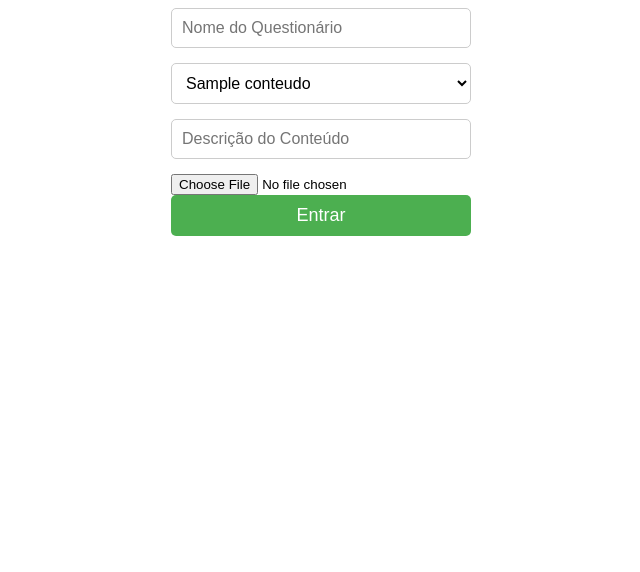
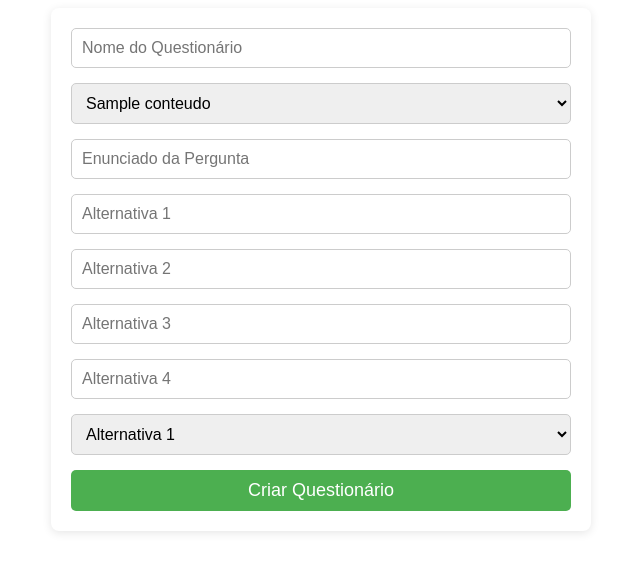
Before and after one commit to NagueAbiviolo/KineBioHub, a Django app: page /auth/add_questionario/ in a window 1280 px wide. Shown: the top 572 px of the page, without its empty margins (319-959 px from the left). Run offline with Django 5.2, Linux system fonts and the light colour scheme; a user stored in the database is signed in; tables that the repository leaves empty hold one stand-in row (values such as "Sample post").

Commit message:
Add files via upload

```diff
--- a/app/models.py
+++ b/app/models.py
@@ -13,7 +13,8 @@ class Disciplina(models.Model):
 
 
 class Conteudo(models.Model):
-    titulo = models.CharField(max_length=100, null=True)
+    disciplina = models.ForeignKey(Disciplina, on_delete=models.CASCADE, null=True)
+    titulo = models.CharField(max_length=100)
     descricao = models.TextField()
     imagens = models.ImageField(upload_to="imagens/", blank=True, null=True)
 
@@ -21,7 +22,7 @@ class Conteudo(models.Model):
         verbose_name_plural = "Conteúdos"
 
     def __str__(self):
-        return self.titulo
+        return self.titulo if self.titulo else "Titulo desconhecido"
 
 
 class Questionario(models.Model):
@@ -33,6 +34,15 @@ class Questionario(models.Model):
 
     def __str__(self):
         return self.nome
+
+    def add_pergunta(self, enunciado, alternativas, alternativa_correta):
+        pergunta = Pergunta.objects.create(
+            questionario=self,
+            enunciado=enunciado,
+            alternativa_correta=alternativa_correta,
+        )
+        pergunta.alternativas.set(alternativas)
+        return pergunta
 
 
 class Alternativa(models.Model):
@@ -61,7 +71,9 @@ class Pergunta(models.Model):
 
     def clean(self):
         if self.alternativa_correta not in self.alternativas.all():
-            raise ValidationError("A alternativa correta não está entre as alternativas fornecidas.")
+            raise ValidationError(
+                "A alternativa correta não está entre as alternativas fornecidas."
+            )
 
     def save(self, *args, **kwargs):
         self.clean()
--- a/app/templates/add_questionario.html
+++ b/app/templates/add_questionario.html
@@ -1,19 +1,22 @@
 <!DOCTYPE html>
-<html lang="en">
+<html lang="pt-BR">
 <head>
     <meta charset="UTF-8">
     <meta name="viewport" content="width=device-width, initial-scale=1.0">
-    <title>Document</title>
+    <title>Adicionar Questionário</title>
     <style>
         /* Estilos para o formulário */
         form {
             display: flex;
             flex-direction: column;
-            width: 300px;
+            max-width: 500px;
             margin: 0 auto;
+            padding: 20px;
+            background-color: #fff;
+            border-radius: 8px;
+            box-shadow: 0 2px 10px rgba(0, 0, 0, 0.1);
         }
 
-        /* Estilo para o input de texto */
         input[type="text"], select {
             padding: 10px;
             margin-bottom: 15px;
@@ -24,24 +27,6 @@
             box-sizing: border-box;
         }
 
-        /* Estilo para o select */
-        select {
-            padding: 10px;
-            font-size: 16px;
-            background-color: #fff;
-            border: 1px solid #ccc;
-            border-radius: 5px;
-            width: 100%;
-            box-sizing: border-box;
-        }
-
-        /* Estilo para as opções */
-        option {
-            font-size: 16px;
-            padding: 10px;
-        }
-
-        /* Estilo para o botão de submit */
         input[type="submit"] {
             padding: 10px;
             font-size: 18px;
@@ -50,6 +35,7 @@
             border: none;
             border-radius: 5px;
             cursor: pointer;
+            transition: background-color 0.3s ease;
         }
 
         input[type="submit"]:hover {
@@ -58,17 +44,45 @@
     </style>
 </head>
 <body>
-    <form action="{% url 'add_conteudo' %}" method="POST">
-        <input type="text" name="nome" placeholder="Nome do Questionário">
+    <form action="{% url 'add_questionario' %}" method="POST">
         {% csrf_token %}
-        <select name="conteudo">
+        <input type="text" name="nome" placeholder="Nome do Questionário" required>
+
+        <select name="conteudo" required>
             {% for conteudo in conteudos %}
-            <option value="{{ conteudo.titulo }}" name="{{ conteudo.titulo }}">{{ conteudo.titulo }}</option>
+                <option value="{{ conteudo.id }}">{{ conteudo.titulo }}</option>
             {% endfor %}
         </select>
-        <input type="text" placeholder="Descrição do Conteúdo" name="descricao" required />
-        <input type="file" name="imagens"/>
-        <input type="submit" value="Entrar" />
+
+        <input type="text" name="enunciado" placeholder="Enunciado da Pergunta" required />
+
+        <input type="text" name="alternativa_1" placeholder="Alternativa 1" required />
+        <input type="text" name="alternativa_2" placeholder="Alternativa 2" required />
+        <input type="text" name="alternativa_3" placeholder="Alternativa 3" required />
+        <input type="text" name="alternativa_4" placeholder="Alternativa 4" required />
+
+        <select name="alternativa_correta" required>
+            <option value="1">Alternativa 1</option>
+            <option value="2">Alternativa 2</option>
+            <option value="3">Alternativa 3</option>
+            <option value="4">Alternativa 4</option>
+        </select>
+
+        <input type="submit" value="Criar Questionário" />
     </form>
+
+    <script>
+        function addPergunta() {
+            const container = document.getElementById('perguntas-container');
+            const novaPergunta = document.createElement('div');
+            novaPergunta.classList.add('pergunta');
+            novaPergunta.innerHTML = `
+                <input type="text" name="pergunta" placeholder="Enunciado da Pergunta" required>
+                <input type="text" name="alternativa" placeholder="Alternativas (separe por vírgula)" required>
+                <input type="text" name="alternativa_correta" placeholder="ID da Alternativa Correta" required>
+            `;
+            container.appendChild(novaPergunta);
+        }
+    </script>
 </body>
 </html>
--- a/app/views.py
+++ b/app/views.py
@@ -1,4 +1,4 @@
-from django.shortcuts import render
+from django.shortcuts import render, get_object_or_404
 from .models import *
 from django.views import View
 from django.contrib.auth.models import User
@@ -17,36 +17,74 @@ class IndexView(View):
     def post(self, request):
         pass
 
+
+@login_required(login_url="/auth/login/")
 @login_required(login_url="/auth/login/")
 def add_conteudo(request):
     if request.method == "GET":
-        return render(request, "add_conteudo.html")
+        disciplinas = Disciplina.objects.all()
+        return render(request, "add_conteudo.html", {"disciplinas": disciplinas})
     else:
+        disciplina_id = request.POST.get("disciplina")
         titulo = request.POST.get("titulo")
         descricao = request.POST.get("descricao")
-        imagens = request.POST.get("imagens")
+        imagens = request.FILES.get("imagens")  # Captura o arquivo enviado
+
         conteudo = Conteudo.objects.filter(titulo=titulo).first()
         if conteudo:
-            return HttpResponse("Já existe um conteudo com esse título")
-        conteudo=Conteudo.objects.create(titulo=titulo, descricao=descricao, imagens=imagens)
-        conteudo.save()
-        return HttpResponse("Foi")
+            return HttpResponse("Já existe um conteúdo com esse título")
+        disciplina = get_object_or_404(Disciplina, id=disciplina_id)
+        conteudo = Conteudo.objects.create(
+            disciplina=disciplina, titulo=titulo, descricao=descricao, imagens=imagens
+        )
+        return HttpResponse("Conteúdo criado com sucesso")
+
+
 @login_required(login_url="/auth/login/")
 def add_questionario(request):
-
     if request.method == "GET":
         conteudos = Conteudo.objects.all()
-        return render(request, "add_questionario.html",  {'conteudos': conteudos})
+        return render(request, "add_questionario.html", {"conteudos": conteudos})
 
     else:
-        conteudo = request.POST.get("conteudo")
-        nome =  request.POST.get("nome")
-        questionario = Questionario.objects.filter(nome=nome).first()
-        if questionario:
-            return HttpResponse("Já existe um questionario com esse nome")
+        conteudo_id = request.POST.get("conteudo")
+        nome = request.POST.get("nome")
+        enunciado = request.POST.get("enunciado")
+        alternativas = [
+            request.POST.get("alternativa_1"),
+            request.POST.get("alternativa_2"),
+            request.POST.get("alternativa_3"),
+            request.POST.get("alternativa_4"),
+        ]
+        alternativa_correta_index = int(request.POST.get("alternativa_correta")) - 1
+
+        # Verifique se já existe um questionário com esse nome
+        if Questionario.objects.filter(nome=nome).exists():
+            return HttpResponse("Já existe um questionário com esse nome")
+
+        conteudo = get_object_or_404(Conteudo, id=conteudo_id)
+
+        # Crie o questionário
         questionario = Questionario.objects.create(conteudo=conteudo, nome=nome)
-        questionario.save()
-        return HttpResponse("Foi")
+
+        # Crie as alternativas
+        alternativas_obj = []
+        for alternativa in alternativas:
+            alt = Alternativa.objects.create(enunciado=alternativa)
+            alternativas_obj.append(alt)
+
+        # Crie a pergunta
+        pergunta = Pergunta.objects.create(
+            questionario=questionario,
+            enunciado=enunciado,
+            alternativa_correta=alternativas_obj[alternativa_correta_index]
+        )
+
+        # Associe as alternativas à pergunta
+        pergunta.alternativas.set(alternativas_obj)
+
+        return HttpResponse("Questionário criado com sucesso com a pergunta.")
+
 
 
 def cadastro(request):
```
Also changed, not shown: app/templates/add_conteudo.html (+58 -4 lines), app/migrations/0009_alter_conteudo_titulo.py (added), app/migrations/0010_alter_conteudo_titulo.py (added), app/migrations/0011_alter_conteudo_titulo.py (added), app/migrations/0012_alter_conteudo_titulo.py (added), app/migrations/0013_conteudo_disciplina.py (added).
